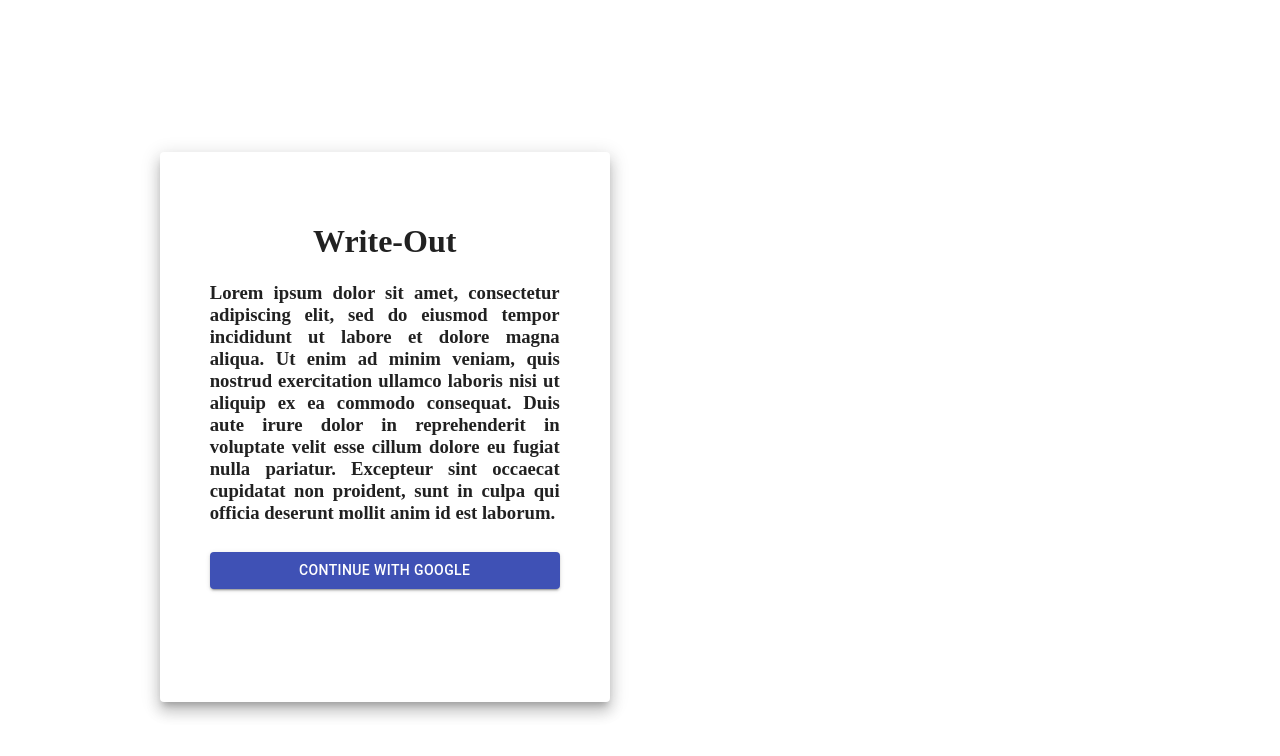
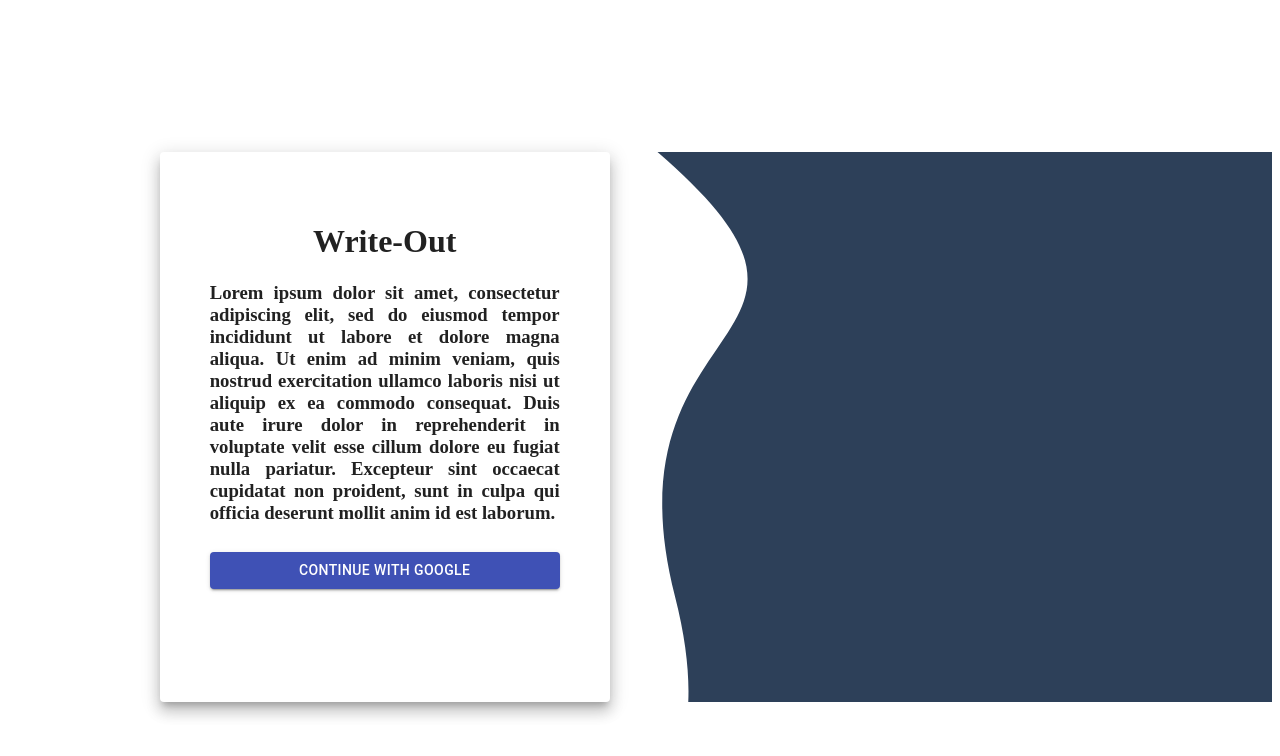
Before and after one commit to Hex-Clan-UOM/techflare-frontend, a React (Create React App) app: page / in a window 1280 px wide. Shown: the top 756 px of the page. Built offline with nearby package versions, Linux system fonts and the light colour scheme.

Commit message:
Updated css

```diff
--- a/src/Pages/LoginPage.js
+++ b/src/Pages/LoginPage.js
@@ -4,10 +4,11 @@ import loginImage from '../Images/loginImage.svg';
 
 const LoginPage=()=>{
 
-    const paperStyle={align:'left',padding :50,height:450,width:350, margin:"12% 12%", backgroundcolor:"#E5E5E5",backgroundImage: `url(${loginImage})`}
+    const paperStyle={align:'left',padding :50,height:450,width:350, margin:"12% 12%", backgroundcolor:"#E5E5E5"}
     const btnstyle={margin:'10px 0'}
+    const gridStyle={backgroundImage: `url(${loginImage})`}
     return(
-
+        <Grid style={gridStyle}>
             <Paper elevation={10} style={paperStyle}>
                 <Grid align='center' >
                     <h1>Write-Out</h1>
@@ -17,7 +18,7 @@ const LoginPage=()=>{
                 </Grid>
                 <Button type='submit' color='primary' variant="contained" style={btnstyle} fullWidth>Continue with Google</Button>
             </Paper>
-
+         </Grid>
 
     )
 }
```
